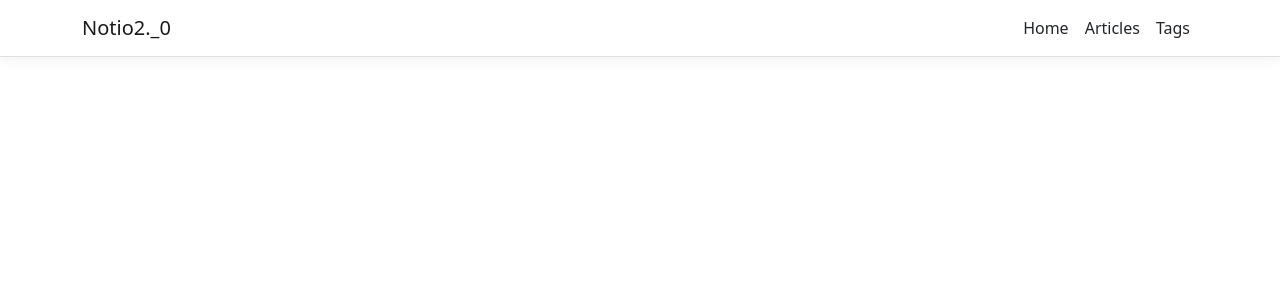
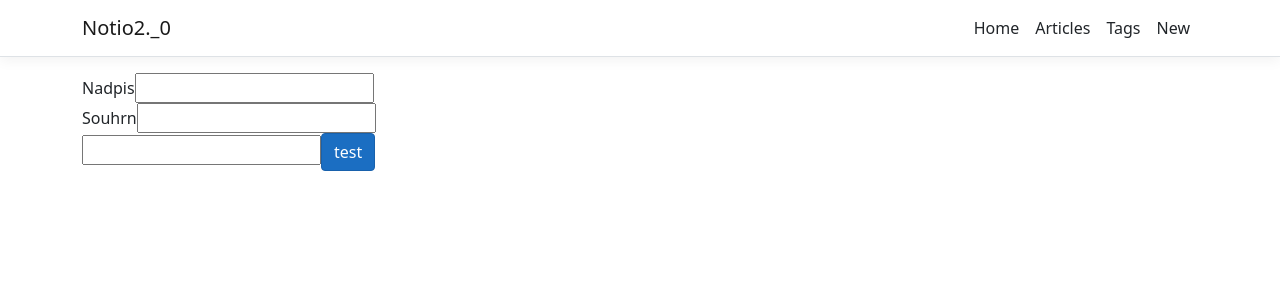
Before and after one commit to Xokhezi/Notio2.0, an Angular app in the folder ClientApp/: page /articles/new in a window 1280 px wide. Before the commit this address led to /. Shown: the top 300 px of the page. Built offline with nearby package versions, Linux system fonts and the light colour scheme.

Commit message:
Building form - tested api

```diff
--- a/ClientApp/src/app/nav-menu/nav-menu.component.html
+++ b/ClientApp/src/app/nav-menu/nav-menu.component.html
@@ -37,6 +37,11 @@
               >Tags</a
             >
           </li>
+          <li class="nav-item" [routerLinkActive]="['link-active']">
+            <a class="nav-link text-dark" [routerLink]="['/articles/new']"
+              >New</a
+            >
+          </li>
         </ul>
       </div>
     </div>
--- a/ClientApp/src/app/new/new.component.html
+++ b/ClientApp/src/app/new/new.component.html
@@ -1 +1,13 @@
-<p>new works!</p>
+<form>
+    <div class="form-group">
+        <label for="topic">Nadpis</label>
+        <input type="text">
+    </div>
+    <div class="form-group">
+        <label for="topic">Souhrn</label>
+        <input type="text">
+    </div>
+
+</form>
+<input [(ngModel)]="inputTag" (keyup.enter)="addTag()" type="text" >
+<button class="btn btn-primary" (click)="submit()">test</button>
--- a/ClientApp/src/app/new/new.component.ts
+++ b/ClientApp/src/app/new/new.component.ts
@@ -1,3 +1,4 @@
+import { ArticlesService } from './../services/articles.service';
 import { Component, OnInit } from '@angular/core';
 
 @Component({
@@ -6,10 +7,35 @@ import { Component, OnInit } from '@angular/core';
   styleUrls: ['./new.component.css']
 })
 export class NewComponent implements OnInit {
+  article={"topic": "testForm",
+  "user": "API",
+  "text": "asda",
+  "summary": "lorem ipsum testum jedum okejoum krasnum popisum",
+  "public": true,
+  "tags": [{"name":"KArel"},{"name":"oj"}]    };
+  inputTag:any;
+  tags:any;
 
-  constructor() { }
+  constructor(private ariclesService:ArticlesService) {}
 
   ngOnInit(): void {
   }
 
-}
+  addTag()
+  {
+    let tagToUp = this.inputTag?.toUpperCase();
+    console.log(tagToUp);
+    if(!this.tags.includes(tagToUp))
+      this.tags.push(tagToUp);
+
+
+  }
+  submit()
+  {
+    this.ariclesService.CreateArticle(this.article)
+    .subscribe(r=>{
+      console.log(r);
+    });
+  }
+
+  }
--- a/ClientApp/src/app/services/articles.service.ts
+++ b/ClientApp/src/app/services/articles.service.ts
@@ -12,4 +12,8 @@ export class ArticlesService {
   {
     return this.http.get('https://localhost:7036/api/articles');
   }
+  CreateArticle(article:any)
+  {
+    return this.http.post('https://localhost:7036/api/articles', article);
+  }
 }
```
Also changed, not shown: ClientApp/src/app/app.module.ts (+7 -3 lines).
